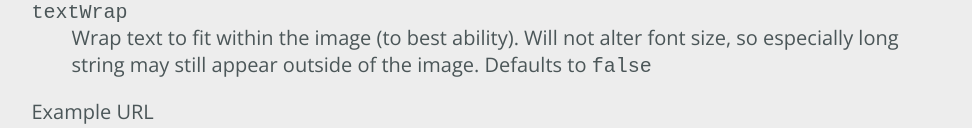
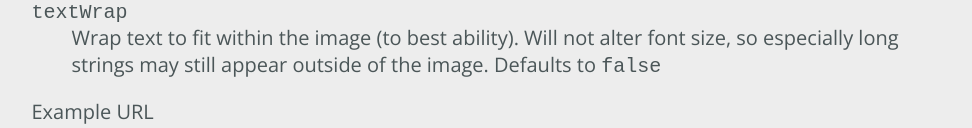
Before and after one commit to Cherry/placeholders.dev, a website: page public/index.html in a window 1280 px wide. Shown: the part 2087-2215 px from the top of the page, without its empty margins (151-1123 px from the left). Drawn offline with nearby package versions, Linux system fonts and the light colour scheme.

Commit message:
chore: docs typos
chore: bump dependencies

```diff
--- a/public/index.html
+++ b/public/index.html
@@ -228,7 +228,7 @@
 				<dd>Color of the text. For transparency, use an <code>rgba</code> or <code>hsla</code> value. Defaults to <code>rgba(0,0,0,0.5)</code></dd>
 
 				<dt><code>textWrap</code></dt>
-				<dd>Wrap text to fit within the image (to best ability). Will not alter font size, so especially long string may still appear outside of the image. Defaults to <code>false</code></dd>
+				<dd>Wrap text to fit within the image (to best ability). Will not alter font size, so especially long strings may still appear outside of the image. Defaults to <code>false</code></dd>
 			</dl>
 
 			<h4>Example URL</h4>
```
Also changed, not shown: package.json (+7 -7 lines), README.md, 1 other file.
